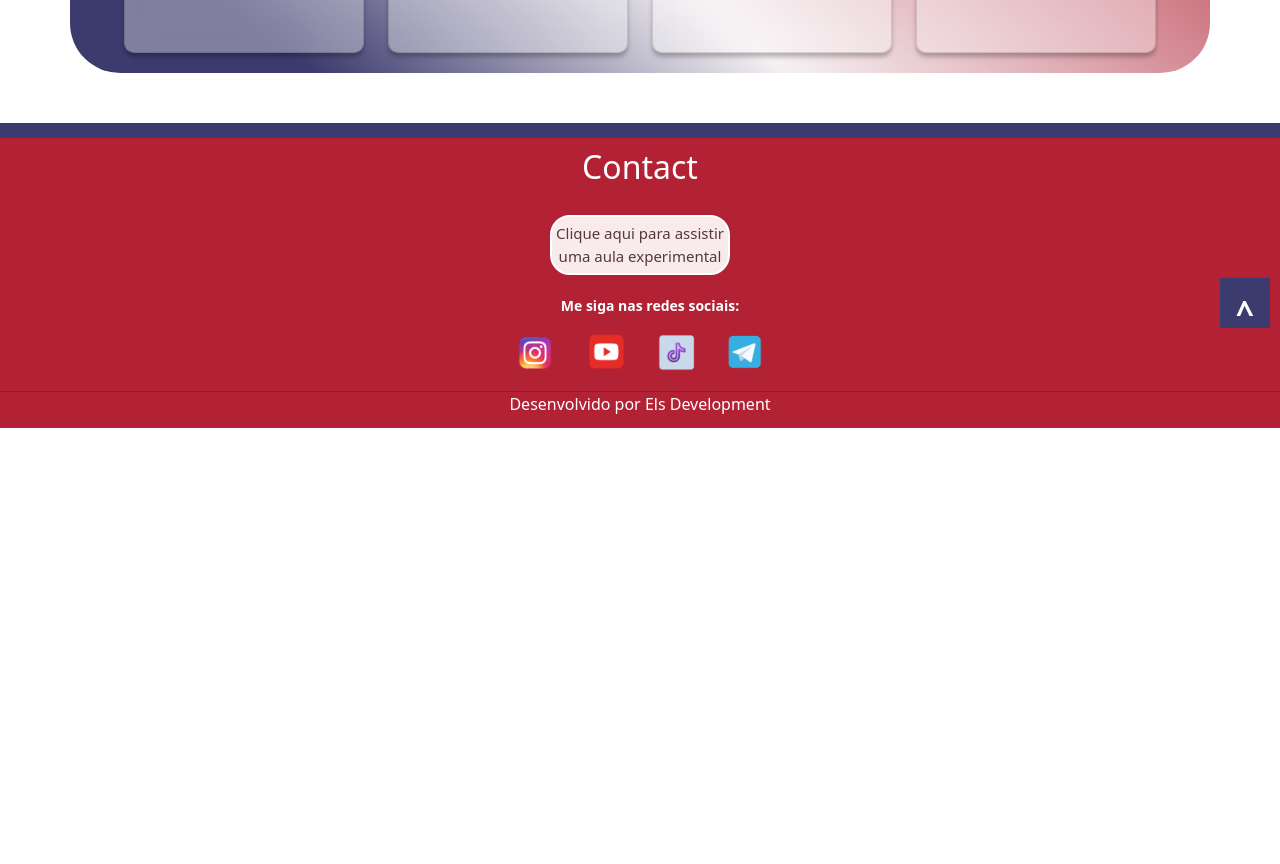
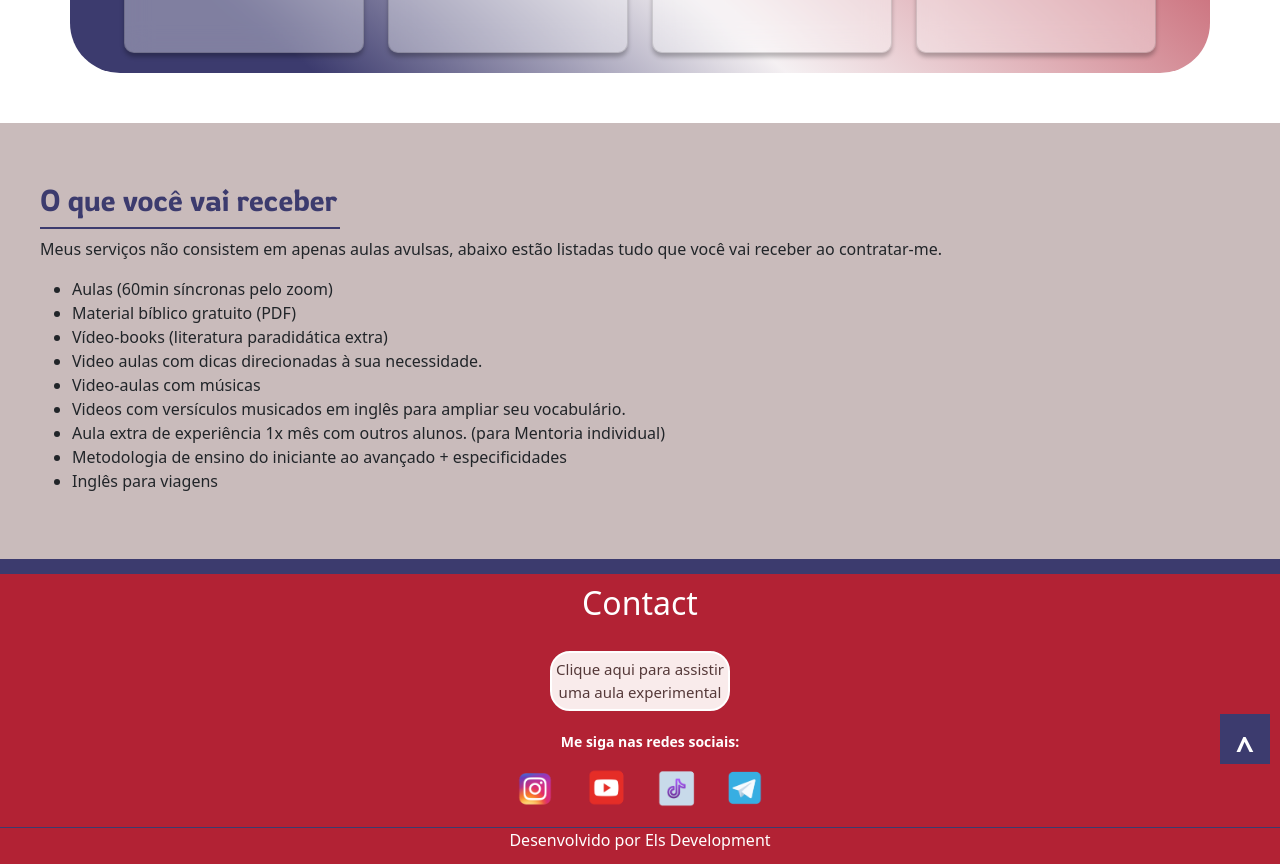
Before and after one commit to ellen-ls/DaizeLellys-ingles, a React (Create React App) app: page / in a window 1280 px wide. Shown: the part 6280-7144 px from the top of the page. Before the commit the page ends 6708 px from the top, so only its background shows below. Built offline with nearby package versions, Linux system fonts and the light colour scheme.

Commit message:
materiais

```diff
--- a/src/components/Footer/Footer.js
+++ b/src/components/Footer/Footer.js
@@ -10,7 +10,6 @@ import youtube from '../Header/Img/youtube.png'
 
 const Footer = () => {
   return (
-
 
     <footer className="footer">
     <div className="footer-content">
--- /dev/null
+++ b/src/components/Materiais/Materiais.css
@@ -0,0 +1,19 @@
+.materiais-geral{
+   display: flex;
+   flex-direction: column;
+   background-color: #c9bbbb;
+   height: 100%;
+   width: 100%;
+   padding: 50px 40px;
+}
+
+.materiais-geral>h1{
+    color: #3c3b6e;
+    font-family: 'Rowdies', cursive;
+    font-size: 30px;
+    line-height: 1.8;
+    border-bottom:2px solid #3c3b6e;
+    width: 300px;
+
+
+ }
--- /dev/null
+++ b/src/components/Materiais/Materiais.js
@@ -0,0 +1,28 @@
+import React from 'react'
+import './Materiais.css'
+
+const Materiais = () => {
+  return (
+    <div className='materiais-geral'>
+      <h1>O que você vai receber</h1>
+      <p>Meus serviços não consistem em apenas aulas
+avulsas, abaixo estão listadas tudo que você vai
+receber ao contratar-me.
+</p>
+
+<ul>
+    <li>Aulas (60min síncronas pelo zoom)</li>
+    <li>Material bíblico gratuito (PDF)</li>
+    <li>Vídeo-books (literatura paradidática extra)</li>
+    <li>Video aulas com dicas direcionadas à sua necessidade.</li>
+    <li>Video-aulas com músicas</li>
+    <li>Videos com versículos musicados em inglês para ampliar seu vocabulário.</li>
+    <li>Aula extra de experiência 1x mês com outros alunos. (para Mentoria individual)</li>
+    <li>Metodologia de ensino do iniciante ao avançado + especificidades</li>
+    <li>Inglês para viagens</li>
+</ul>
+    </div>
+  )
+}
+
+export default Materiais
--- a/src/pages/Home/Home.js
+++ b/src/pages/Home/Home.js
@@ -8,6 +8,7 @@ import Metodologia from '../../components/Metodologia/Metodologia'
 import Precos from '../../components/Precos/Precos'
 import Cursos from '../../components/Cursos/Cursos'
 import Comentarios from '../../components/Comentarios/Comentarios'
+import Materiais from  '../../components/Materiais/Materiais'
 
 const Home = () => {
   return (
@@ -20,6 +21,7 @@ const Home = () => {
         <Cursos></Cursos>
         <Precos></Precos>
         <Comentarios></Comentarios>
+        <Materiais></Materiais>
         <Footer></Footer>
 
 
```
